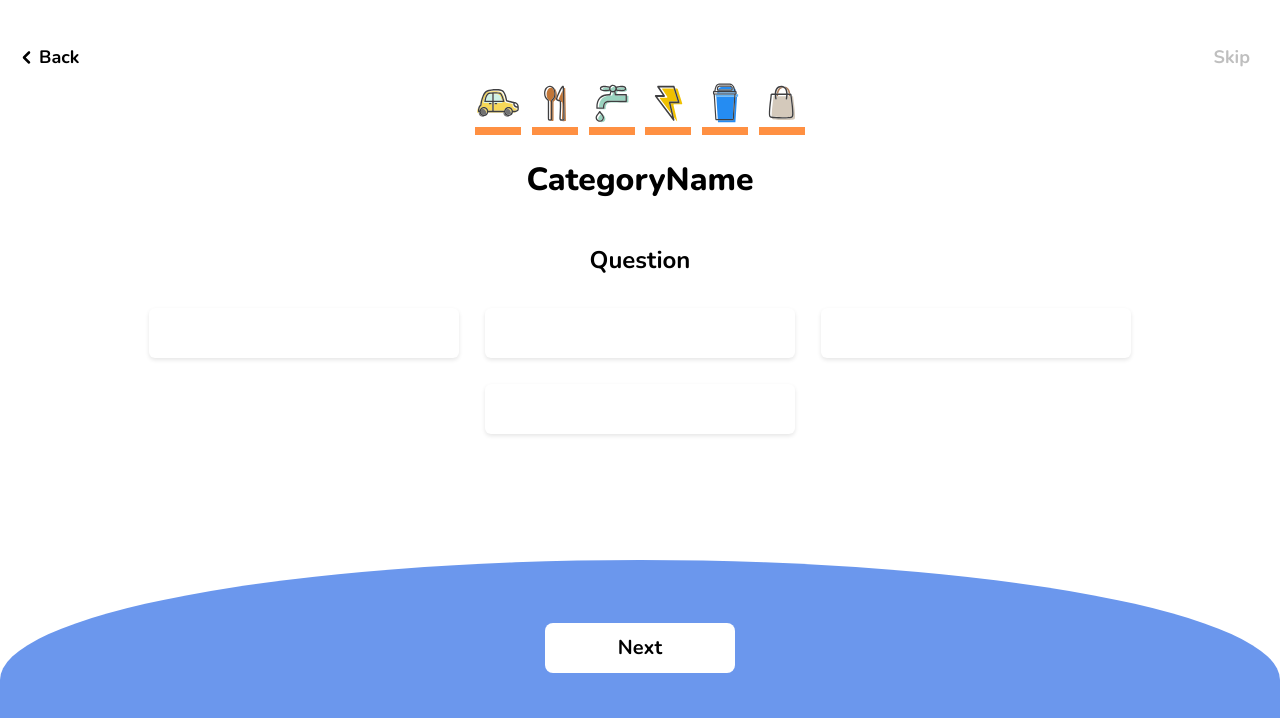
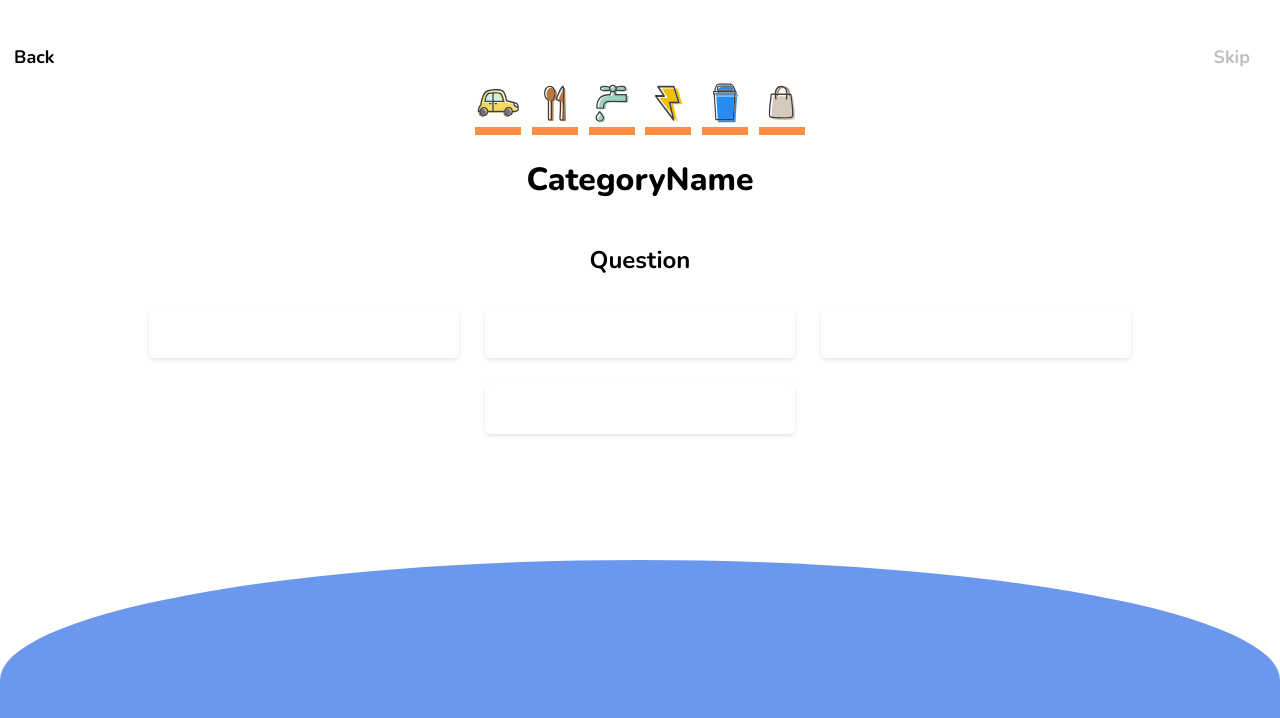
Before and after one commit to cho196/Timearth, a Next.js app: page /questions in a window 1280 px wide. Shown: the top 718 px of the page. Built offline with nearby package versions, Linux system fonts and the light colour scheme.

Commit message:
update question page layout

```diff
--- a/pages/questions.js
+++ b/pages/questions.js
@@ -1,6 +1,4 @@
 import { useRouter } from "next/router";
-import { BackgroundShape } from "../comps/Layout";
-import { NextButton, BackButton, SkipButton } from "../comps/Button"
 import styled from 'styled-components';
 import Breadcrumb from "../comps/Breadcrumb";
 import { CategoryName, Question } from "../data/question_content";
@@ -20,15 +18,48 @@ export const SelectionCont = styled.div`
     border-radius: 6px;
     margin: .8em;
 `
+export const BackButton = styled.div`
+    display: flex;
+    position: absolute;
+    font-style: normal;
+    font-weight: 700;
+    font-size: 18px;
+    line-height: 25px;
+    cursor: pointer;
+    left: 14px;
+    top: 45px;
+`
+export const SkipButton = styled.div`
+    display: flex;
+    position: absolute;
+    font-style: normal;
+    font-weight: 700;
+    font-size: 18px;
+    line-height: 25px;
+    cursor: pointer;
+    color: #BFBFBF;
+    right: 30px;
+    top: 45px;
+`
 
 export default function Questions() {
 
-    // const r = useRouter();
+    const r = useRouter();
 
     return (
         <Layout>
-            <BackButton />
-            <SkipButton />
+            <BackButton
+                onClick={
+                    () => {
+                        r.push(
+                            {
+                                pathname: ""
+                            }
+                        )
+                    }
+                }
+            >Back</BackButton>
+            <SkipButton>Skip</SkipButton>
             <Breadcrumb />
             <h1>{CategoryName}</h1>
             <h2>{Question}</h2>
@@ -38,9 +69,7 @@ export default function Questions() {
                 <SelectionCont></SelectionCont>
                 <SelectionCont></SelectionCont>
             </div>
-            <BackgroundShape></BackgroundShape>
-            <NextButton></NextButton>
+            <div className="background-shape"></div>
         </Layout>
-
     )
 }
```
